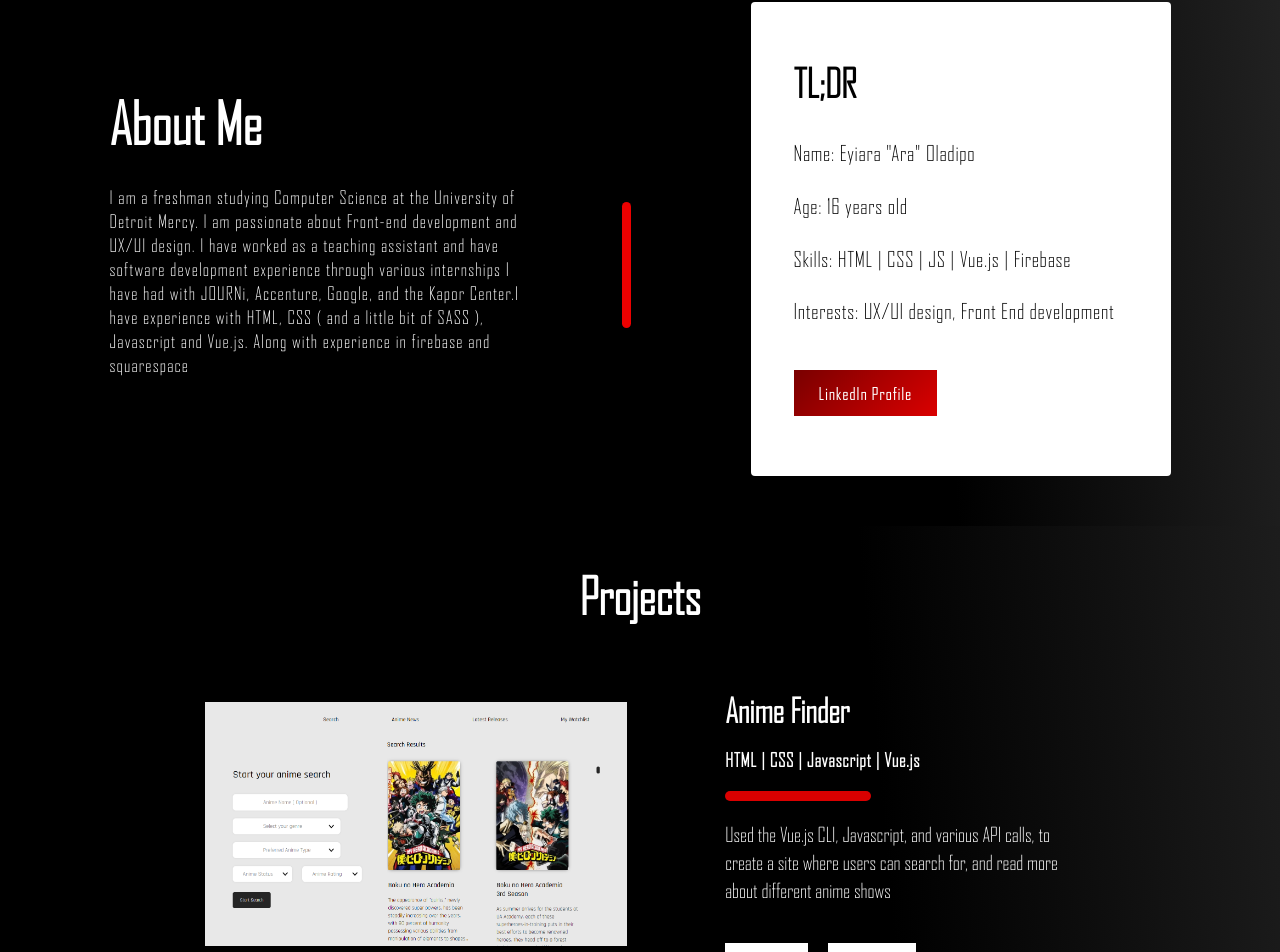
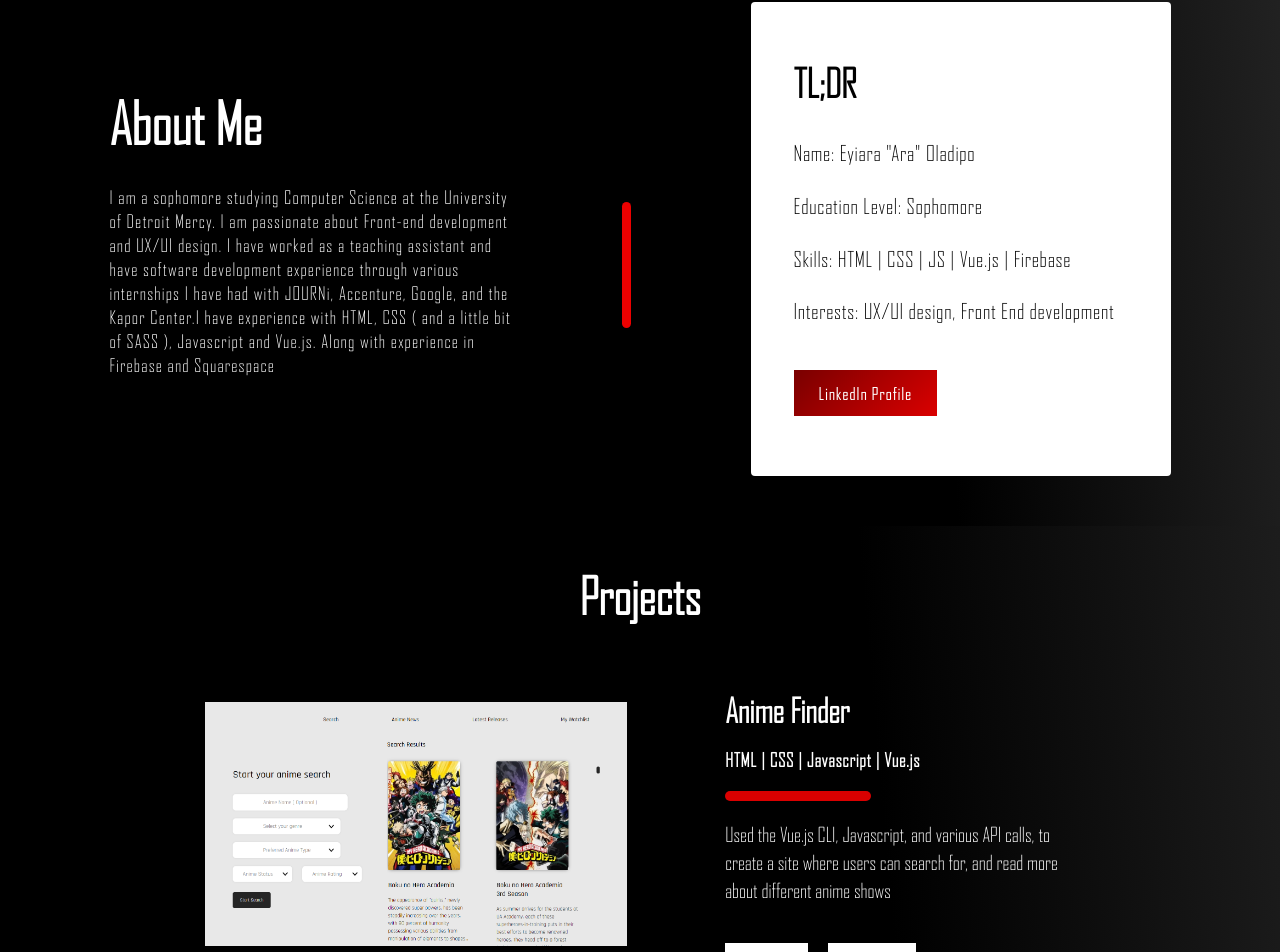
Before and after one commit to Ara-O/Portfolio-Website, a Vue app: page / in a window 1280 px wide. Shown: the part 853-1805 px from the top of the page. Built offline with nearby package versions, Linux system fonts and the light colour scheme.

Commit message:
Updating information

```diff
--- a/package.json
+++ b/package.json
@@ -33,7 +33,7 @@
     "@vue/compiler-sfc": "^3.0.0",
     "@vue/eslint-config-prettier": "^6.0.0",
     "babel-eslint": "^10.1.0",
-    "eslint": "^6.7.2",
+    "eslint": "^6.8.0",
     "eslint-plugin-prettier": "^3.3.1",
     "eslint-plugin-vue": "^7.0.0",
     "prettier": "^2.2.1",
--- a/src/components/aboutme.vue
+++ b/src/components/aboutme.vue
@@ -2,20 +2,20 @@
   <div class="aboutme--left">
     <h2 class="aboutmetext">About Me</h2>
     <h4 class="aboutmedesc">
-      I am a freshman studying Computer Science at the University of Detroit
+      I am a sophomore studying Computer Science at the University of Detroit
       Mercy. I am passionate about Front-end development and UX/UI design. I
       have worked as a teaching assistant and have software development
       experience through various internships I have had with JOURNi, Accenture,
       Google, and the Kapor Center.I have experience with HTML, CSS ( and a
       little bit of SASS ), Javascript and Vue.js. Along with experience in
-      firebase and squarespace
+      Firebase and Squarespace
     </h4>
   </div>
   <div class="divider-div"><div class="divider"></div></div>
   <div class="aboutme--right">
     <h2 style="font-size: 39px">TL;DR</h2>
     <h4 class="tldr">Name: Eyiara "Ara" Oladipo</h4>
-    <h4 class="tldr">Age: 16 years old</h4>
+    <h4 class="tldr">Education Level: Sophomore</h4>
     <h4 class="tldr">Skills: HTML | CSS | JS | Vue.js | Firebase</h4>
     <h4 class="tldr">Interests: UX/UI design, Front End development</h4>
     <br />
```
Also changed, not shown: 1 other file (tests, documents, lock files or other folders).
